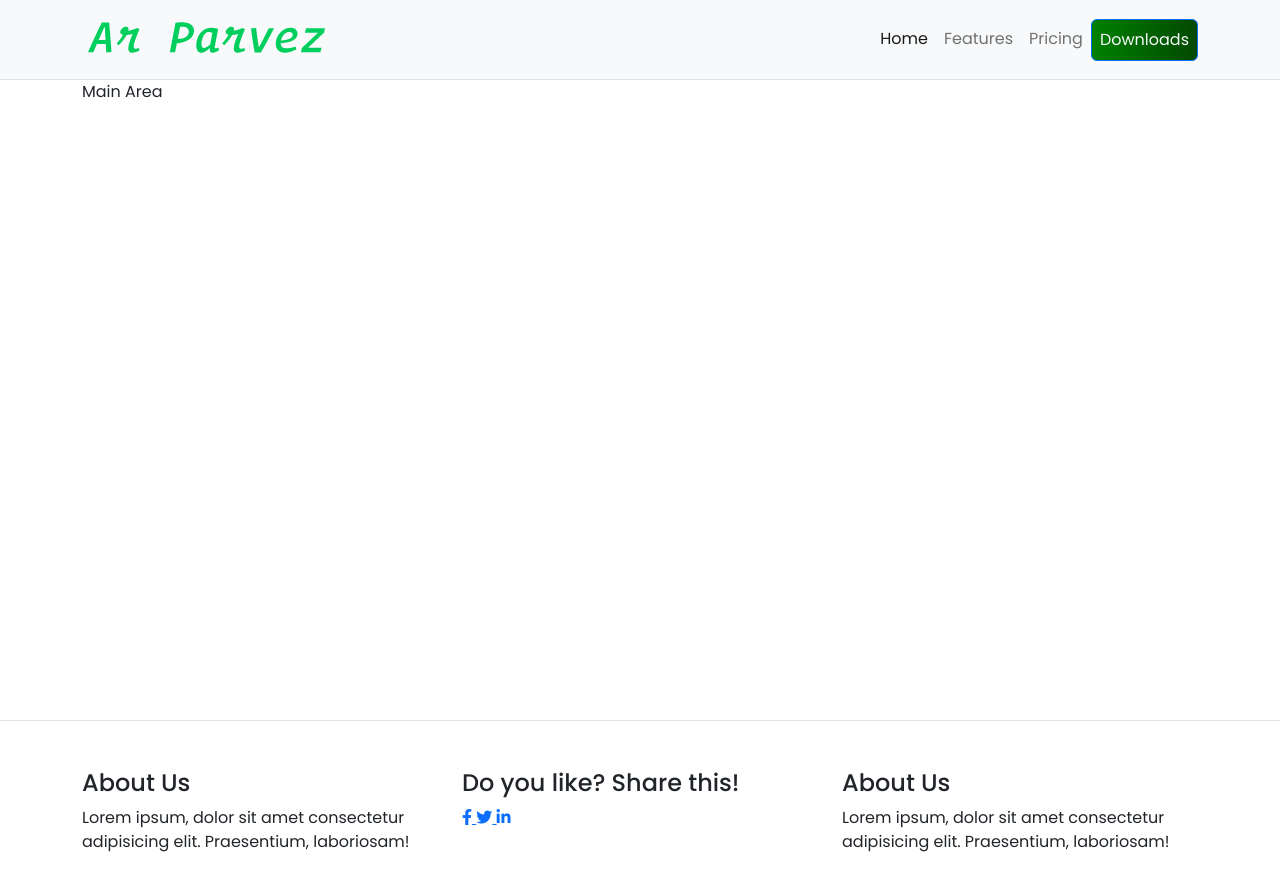
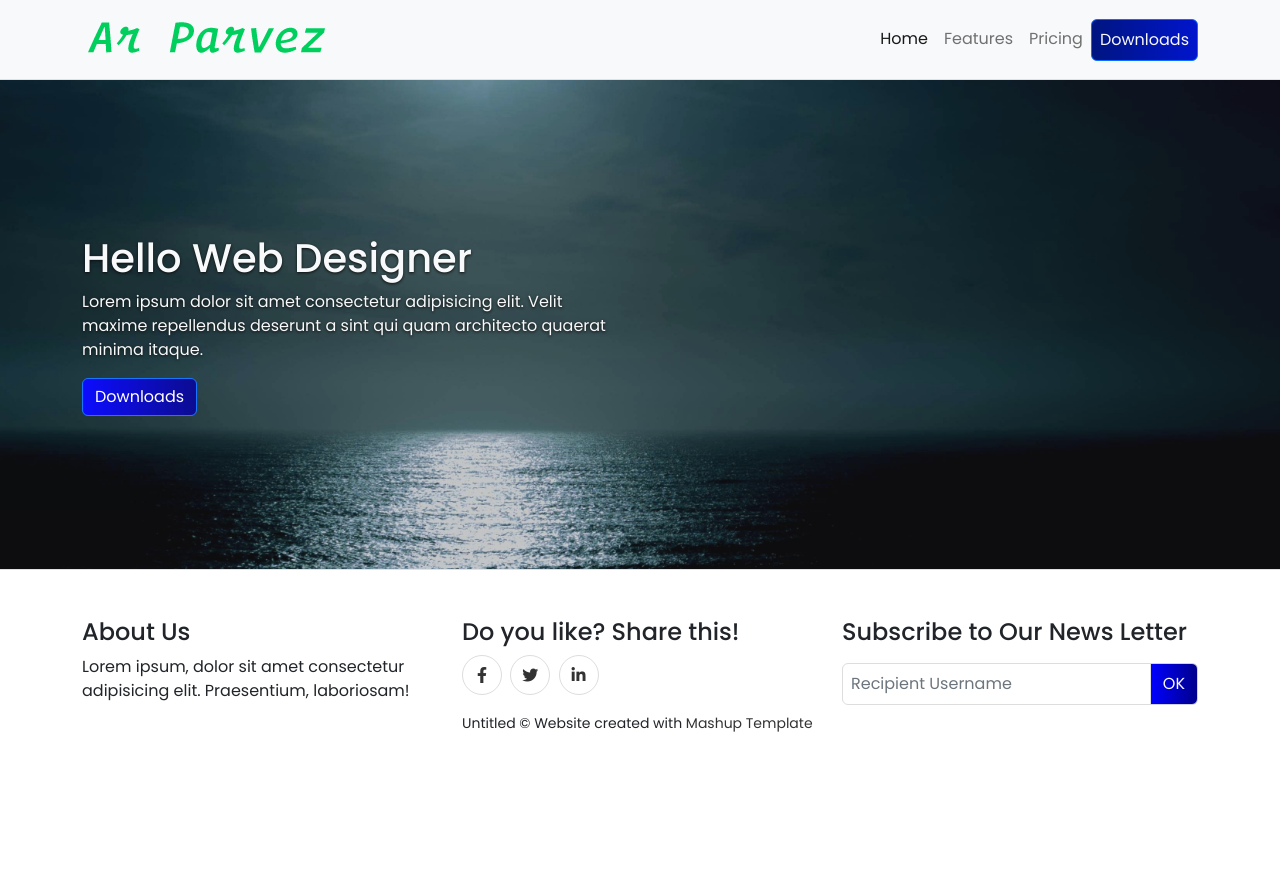
Before and after one commit to arparvez50/corporate-website, a website: page index.html in a window 1280 px wide. After the commit the page ends 800 px from the top, so only its background shows below. Drawn offline with nearby package versions, Linux system fonts and the light colour scheme.

Commit message:
another change

```diff
--- a/index.html
+++ b/index.html
@@ -17,6 +17,7 @@
     <title>Bootstrap 5 - Corporate Website</title>
 </head>
 <body>
+    <!-- Navigation Bar -->
     <nav class="navbar navbar-expand-lg bg-light fixed-top border-bottom">
         <div class="container">
           <a class="navbar-brand" href="/"><img src="./assets/logo.png" alt=""></a>
@@ -34,10 +35,21 @@
         </div>
       </nav>
       <div class="extra-margin"></div>
-      <main style="min-height: 80vh;">
+      <!-- Hero Section -->
+      <div class="hero-section">
         <div class="container">
-        <p>Main Area</p>
-    </div></main>
+            <div class="row">
+                <div class="col-md-6">
+                    <h1 class="text-light">Hello Web Designer</h1>
+                    <p class="text-light">Lorem ipsum dolor sit amet consectetur adipisicing elit. Velit maxime repellendus deserunt a sint qui quam architecto quaerat minima itaque.</p>
+                    <button class="btn btn-primary">Downloads</button>
+                </div>
+            </div>
+        </div>
+      </div>
+      <!-- Hero Section End -->
+
+    <!-- Footer  -->
     <footer class="border-top">
         <div class="container my-5">
             <div class="row">
@@ -47,6 +59,7 @@
                 </div>
                 <div class="col-lg-4">
                     <h4>Do you like? Share this!</h4>
+                    <p>
                         <a href="#" class="social-icon">
                             <i class="fa-brands fa-facebook-f"></i>
                         </a>
@@ -56,10 +69,17 @@
                         <a href="#" class="social-icon">
                             <i class="fa-brands fa-linkedin-in"></i>
                         </a>
+                    </p>
+                    <p>
+                        <small>Untitled &copy; Website created with <a href="#">Mashup Template</a></small>
+                    </p>
                 </div>
                 <div class="col-lg-4">
-                    <h4>About Us</h4>
-                    <p>Lorem ipsum, dolor sit amet consectetur adipisicing elit. Praesentium, laboriosam!</p>
+                    <h4>Subscribe to Our News Letter</h4>
+                    <div class="input-group mb-3 subscribe-group">
+                        <input type="text" class="form-control" placeholder="Recipient Username" aria-label="Recipient Username" aria-describedby="basic-addon2">
+                        <button class="input-group-text text-light" id="basic-addon2">OK</button>
+                    </div>
                 </div>
             </div>
         </div>
--- /dev/null
+++ b/scss/footer/footer.scss
@@ -0,0 +1,38 @@
+footer{
+    a{
+        text-decoration: none;
+        color: #333;
+    }
+    .social-icon{
+        display: inline-flex;
+        background: #fff;
+        width: 40px;
+        height: 40px;
+        border: 1px solid #ddd;
+        border-radius: 50%;
+        margin-right: .25rem;
+        text-decoration: none;
+        color: #333;
+        justify-content: center;
+        align-items: center;
+    }
+    .social-icon:hover{
+        color: rgb(97, 97, 207);
+    }
+    .subscribe-group{
+        margin-top: 1rem;
+    }
+    .form-control{
+        border: 1px solid #ddd;
+        padding: .5rem;
+    }
+    .form-control:hover,
+    .form-control:focus{
+        outline: 0px !important;
+        box-shadow: none !important;
+        -webkit-appearance: none;
+    }
+    button{
+        background-image: linear-gradient(90deg,blue,darkblue);
+    }
+}
--- /dev/null
+++ b/scss/hero/hero.scss
@@ -0,0 +1,15 @@
+.hero-section{
+    background: url('../assets/night.jpg');
+    background-position: left left;
+    background-repeat: no-repeat;
+    background-size: cover;
+    padding: 12% 0;
+    opacity: 0.95;
+    // background: url('.././../assets/Dhaka.jpg');
+    h1,p{
+        text-shadow: 0px 1px 3px black;
+    }
+    button{
+        background-image: linear-gradient(90deg,blue,darkblue);
+    }
+}
--- a/scss/index.scss
+++ b/scss/index.scss
@@ -1,5 +1,7 @@
 // Bootstrap Theme Changes
 @import './nav/navbar.scss';
+@import './hero/hero.scss';
+@import './footer/footer.scss';
 
 // Import Boostrap SASS
 @import "../node_modules/bootstrap/scss/bootstrap";
--- a/scss/nav/navbar.scss
+++ b/scss/nav/navbar.scss
@@ -3,7 +3,7 @@
 }
 .download{
     padding: 0.5rem;
-    background-image: linear-gradient(90deg, green, rgb(1, 73, 1));
+    background-image: linear-gradient(90deg, rgb(0, 21, 128), rgb(1, 21, 205));
     border: none;
     outline: none;
 }
```
Also changed, not shown: README.md, assets/Dhaka.jpg (added), assets/night.jpg (added), css/style.css, 1 other file. Lines whose indentation alone changed are shown as unchanged.
